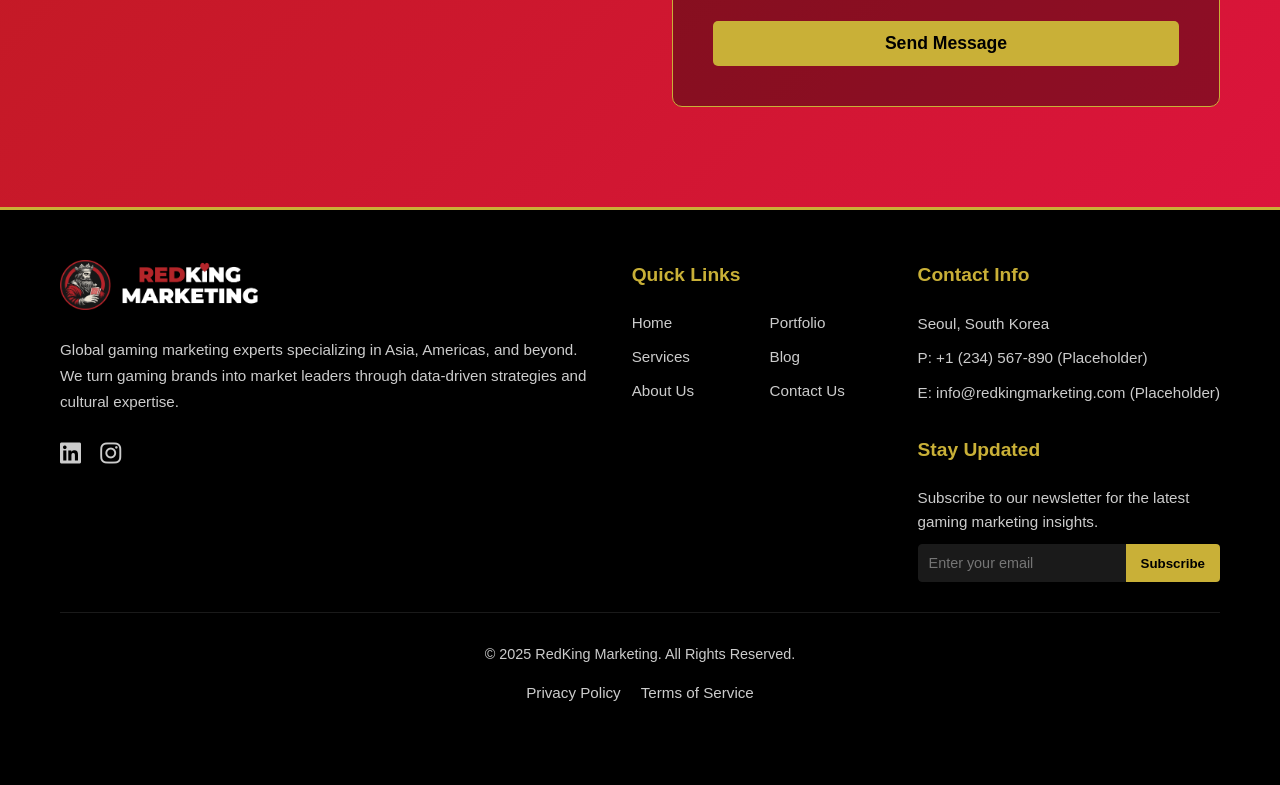
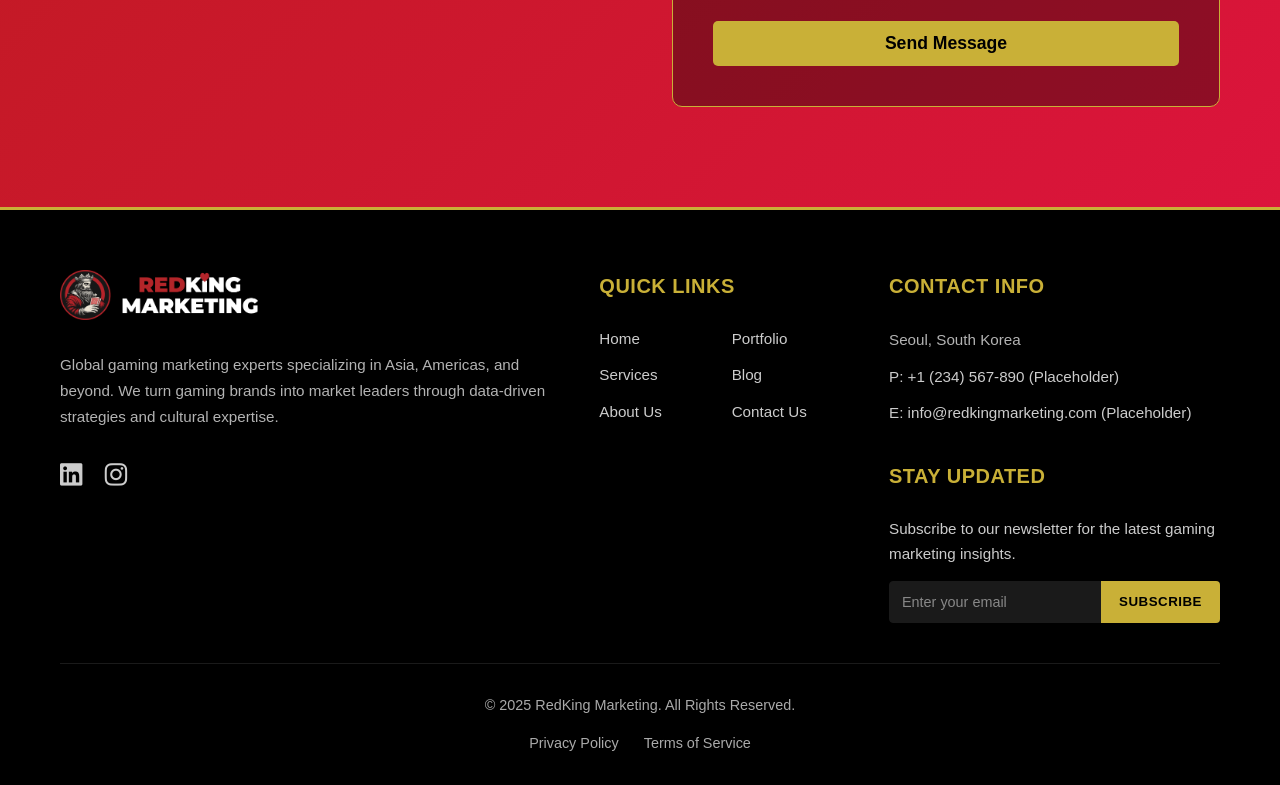
Before and after one commit to Chimie45/redking-marketing-website, a plain HTML site: page index.html in a window 1280 px wide. Shown: the part 5827-6612 px from the top of the page. Before the commit the page ends 6553 px from the top, so only its background shows below. Drawn offline with Linux system fonts and the light colour scheme.

Commit message:
Update styles.css

```diff
--- a/styles.css
+++ b/styles.css
@@ -890,49 +890,51 @@ nav .container {
     box-shadow: 0 3px 10px rgba(0,0,0,0.2);
 }
 
-/* Footer New Styles */
+/* Footer New Styles V2 */
 .site-footer {
     background-color: var(--black);
     color: #ccc;
-    padding: 50px 0 20px;
+    padding: 60px 0 30px; /* Increased top/bottom padding */
     border-top: 3px solid var(--muted-gold);
     font-size: 0.95rem;
 }
 
 .site-footer .footer-main {
     display: grid;
-    /* Adjusted to a 4-column conceptual layout for easier spanning */
-    grid-template-columns: repeat(4, 1fr);
-    gap: 30px;
-    margin-bottom: 30px;
+    grid-template-columns: 2fr 1fr 1fr; /* About (2fr), Links (1fr), Contact/Newsletter (1fr) */
+    gap: 40px; /* Increased gap */
+    margin-bottom: 40px;
 }
 
 .site-footer .footer-column h4 {
     color: var(--muted-gold);
-    font-size: 1.2rem;
-    margin-bottom: 20px;
+    font-size: 1.25rem; /* Slightly larger heading */
+    margin-bottom: 25px; /* More space below heading */
     font-weight: 600;
+    text-transform: uppercase; /* Uppercase for a more formal look */
+    letter-spacing: 0.5px;
 }
 
 .site-footer .footer-logo {
-    max-height: 50px;
-    margin-bottom: 20px;
-}
-
-.site-footer .footer-about {
-    grid-column: span 2; /* Make About Us span 2 columns */
+    max-height: 50px; /* Or adjust as needed */
+    margin-bottom: 25px;
 }
 
 .site-footer .footer-about p {
-    margin-bottom: 20px;
+    margin-bottom: 25px;
     line-height: 1.7;
+    color: #b3b3b3; /* Slightly lighter than default #ccc for better readability */
+}
+
+.site-footer .footer-social-icons {
+    margin-top: 10px; /* Add some space above social icons */
 }
 
 .site-footer .footer-social-icons a {
     color: #ccc;
-    font-size: 1.5rem;
-    margin-right: 15px;
-    transition: color 0.3s ease;
+    font-size: 1.6rem; /* Larger icons */
+    margin-right: 18px;
+    transition: color 0.3s ease, transform 0.3s ease;
 }
 .site-footer .footer-social-icons a:last-child {
     margin-right: 0;
@@ -940,93 +942,99 @@ nav .container {
 
 .site-footer .footer-social-icons a:hover {
     color: var(--muted-gold);
+    transform: scale(1.1);
 }
 
 .site-footer .footer-links-wrapper {
-    /* This is now column 3 */
+    /* Column 3 in the new 3-column layout (effectively 2nd visual group after about) */
 }
 
 .site-footer .footer-links-columns {
-    display: flex;
-    gap: 20px; /* Gap between the two internal columns of links */
+    display: grid; /* Use grid for two columns of links */
+    grid-template-columns: 1fr 1fr;
+    gap: 15px; /* Gap between the two internal columns of links */
 }
 
 .site-footer .footer-links-columns ul {
     list-style: none;
     padding: 0;
     margin: 0;
-    flex: 1; /* Each internal column takes equal space */
 }
 
-
-.site-footer .footer-links-wrapper li, /* Applied to all li in footer-links-wrapper */
-.site-footer .footer-legal-links a { /* Applied to a in footer-legal-links */
-    margin-bottom: 10px;
+.site-footer .footer-links-wrapper li {
+    margin-bottom: 12px; /* Increased spacing */
 }
 
-.site-footer .footer-links-wrapper a,
-.site-footer .footer-legal-links a {
+.site-footer .footer-links-wrapper a {
     color: #ccc;
     text-decoration: none;
     transition: color 0.3s ease, padding-left 0.3s ease;
 }
 
-.site-footer .footer-links-wrapper a:hover,
-.site-footer .footer-legal-links a:hover {
+.site-footer .footer-links-wrapper a:hover {
     color: var(--muted-gold);
     padding-left: 5px;
 }
 
 .site-footer .footer-contact-newsletter {
-    /* This is now column 4 */
+    /* Column 4 in the new 3-column layout (effectively 3rd visual group) */
 }
 .site-footer .footer-contact {
-    margin-bottom: 30px; /* Space between contact and newsletter */
+    margin-bottom: 35px; /* More space between contact and newsletter */
 }
 
 .site-footer .footer-contact address {
     font-style: normal;
     line-height: 1.7;
-    margin-bottom: 10px;
+    margin-bottom: 12px;
+    color: #b3b3b3;
 }
 .site-footer .footer-contact p {
-    margin-bottom: 10px;
+    margin-bottom: 12px;
 }
 .site-footer .footer-contact a {
     color: #ccc;
     text-decoration: none;
+    transition: color 0.3s ease;
 }
 .site-footer .footer-contact a:hover {
     color: var(--muted-gold);
+    text-decoration: underline;
 }
 
 .site-footer .newsletter-form {
     display: flex;
-    margin-top: 10px;
+    margin-top: 15px; /* More space above form */
 }
 
 .site-footer .newsletter-form input[type="email"] {
     flex-grow: 1;
-    padding: 10px;
+    padding: 12px; /* Increased padding */
     border: 1px solid var(--dark-gray);
     border-radius: 4px 0 0 4px;
     background-color: var(--dark-gray);
     color: var(--white);
     font-size: 0.9rem;
 }
+.site-footer .newsletter-form input[type="email"]::placeholder {
+    color: #888;
+}
 .site-footer .newsletter-form input[type="email"]:focus {
     outline: none;
     border-color: var(--muted-gold);
+    box-shadow: 0 0 0 2px rgba(212, 175, 55, 0.2);
 }
 
 .site-footer .newsletter-form button {
-    padding: 10px 15px;
+    padding: 12px 18px; /* Increased padding */
     background-color: var(--muted-gold);
     color: var(--black);
     border: none;
     border-radius: 0 4px 4px 0;
     cursor: pointer;
     font-weight: bold;
+    text-transform: uppercase;
+    letter-spacing: 0.5px;
     transition: background-color 0.3s ease;
 }
 
@@ -1036,29 +1044,36 @@ nav .container {
 
 .site-footer .footer-bottom {
     text-align: center;
-    padding-top: 30px; /* Increased padding */
-    margin-top: 30px; /* Added margin for separation */
+    padding-top: 30px;
+    margin-top: 40px; /* Increased margin */
     border-top: 1px solid var(--dark-gray);
     display: flex;
-    flex-direction: column; /* Stack copyright and legal links on all screens by default */
+    flex-direction: column;
     align-items: center;
-    gap: 15px; /* Increased gap */
+    gap: 15px;
 }
 
 .site-footer .footer-bottom p {
     margin: 0;
     font-size: 0.9rem;
+    color: #aaa;
 }
 
 .site-footer .footer-legal-links {
-    display: flex; /* Keep them inline with each other */
-    gap: 20px; /* Space between Privacy and Terms */
-    list-style: none; /* Ensure no bullets if it was a ul */
+    display: flex;
+    gap: 25px; /* Increased space */
     padding: 0;
     margin: 0;
 }
-.site-footer .footer-legal-links a { /* Target the <a> tags directly */
-    margin-bottom: 0; /* Reset margin if it was on li */
+.site-footer .footer-legal-links a {
+    color: #aaa;
+    text-decoration: none;
+    font-size: 0.9rem;
+    transition: color 0.3s ease;
+}
+.site-footer .footer-legal-links a:hover {
+    color: var(--muted-gold);
+    text-decoration: underline;
 }
 
 
@@ -1200,30 +1215,30 @@ nav .container {
         grid-template-columns: repeat(auto-fit, minmax(300px, 1fr));
     }
     .site-footer .footer-main {
-        grid-template-columns: repeat(2, 1fr); /* Two columns for tablet */
+        grid-template-columns: 1fr 1fr; /* Two columns for tablet */
     }
     .site-footer .footer-about {
         grid-column: span 2; /* About takes full width on tablet */
-        text-align: center;
+        text-align: center; /* Center align for full width */
     }
      .site-footer .footer-social-icons {
         justify-content: center;
     }
     .site-footer .footer-links-wrapper {
-        grid-column: span 2; /* Quick links take full width */
-        text-align: center;
+        grid-column: span 1; /* Each takes one of the two columns */
+        text-align: left; /* Revert to left for two-column layout */
     }
     .site-footer .footer-links-columns {
-        justify-content: center; /* Center the two internal columns */
+        justify-content: flex-start; /* Align internal link columns to start */
     }
     .site-footer .footer-contact-newsletter {
-        grid-column: span 2; /* Contact/Newsletter take full width */
-        text-align: center;
+        grid-column: span 1; /* Each takes one of the two columns */
+        text-align: left; /* Revert to left */
     }
     .site-footer .newsletter-form {
-        max-width: 400px;
-        margin-left: auto;
-        margin-right: auto;
+        max-width: none; /* Allow full width within its column */
+        margin-left: 0;
+        margin-right: 0;
     }
 }
 
```
